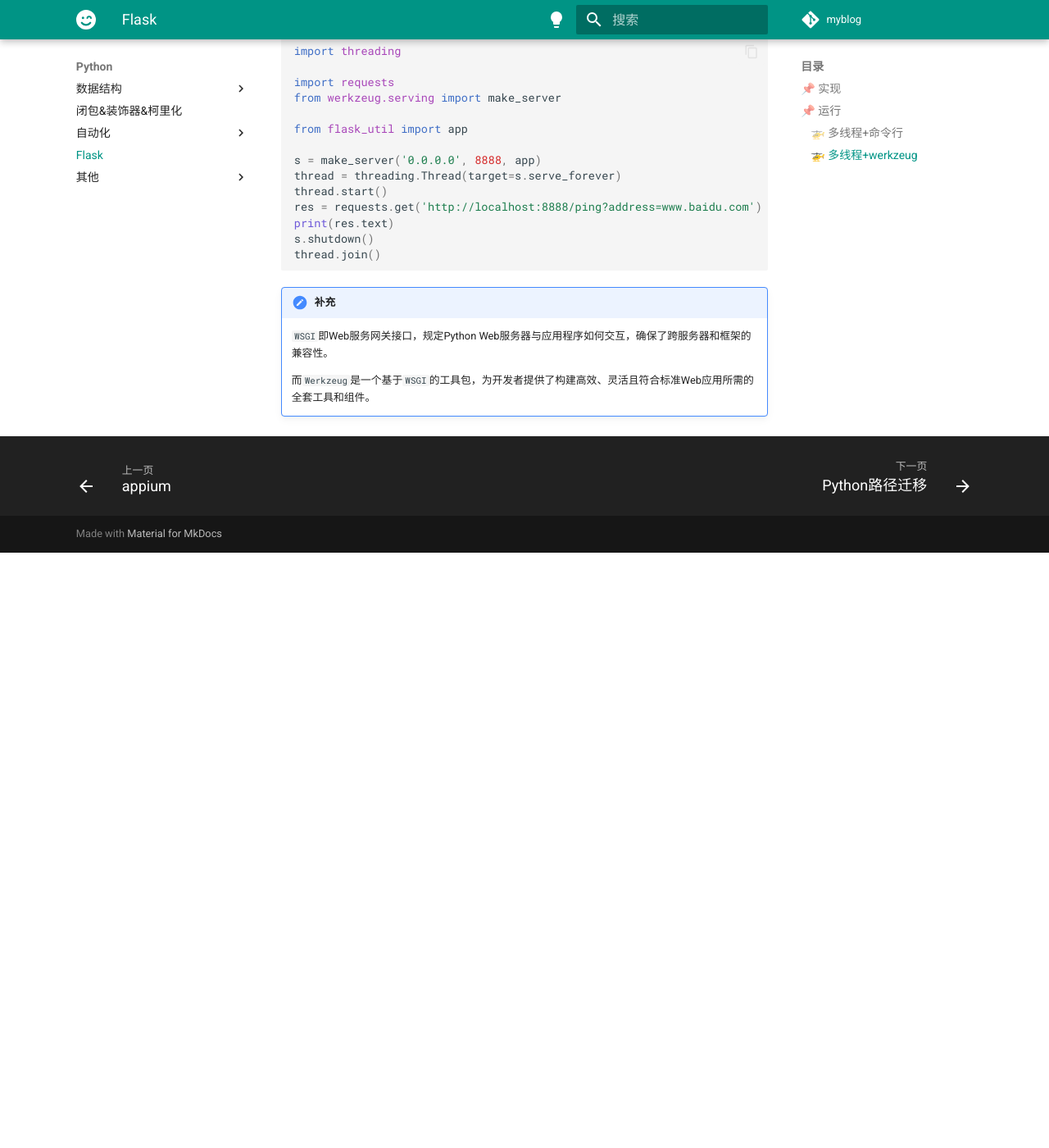
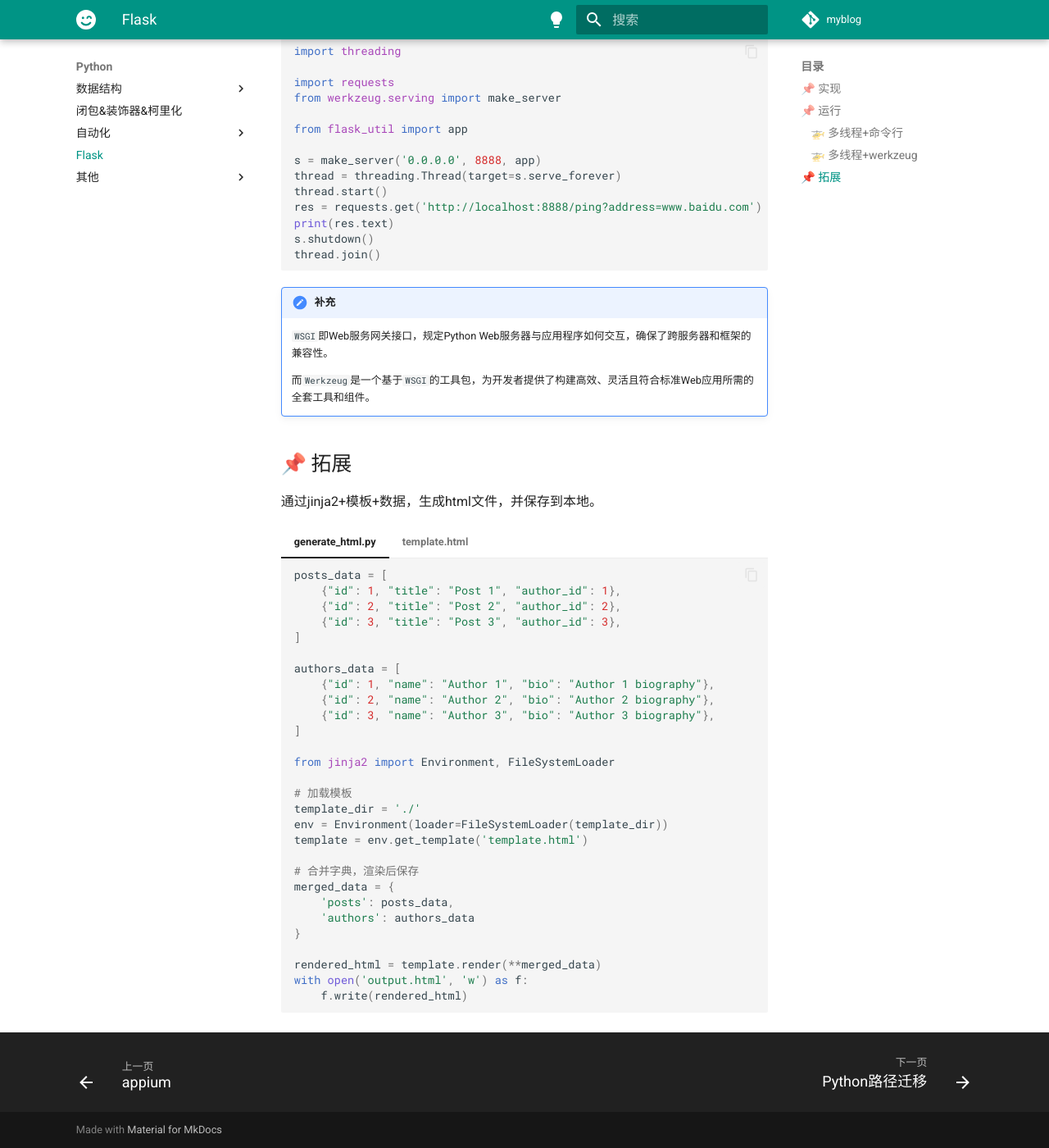
Before and after one commit to Jork-S-B/Jork-S-B.github.io, an MkDocs documentation site: the page built from docs/python/web/flask.md, in a window 1280 px wide and 1400 px high, scrolled down 3802 px. Shown: the whole window at 82% size. Built offline with MkDocs 1.6.1 and Material for MkDocs 9.7.7, drawn with Linux system fonts in a browser that asks for light colours; comment, search, counter and statistics services are not loaded; before the commit the page ends 4476 px from its top, so only the background shows below that.

Commit message:
补充`generate_html`

````diff
--- a/docs/python/web/flask.md
+++ b/docs/python/web/flask.md
@@ -303,3 +303,68 @@ thread.join()
     `WSGI`即Web服务网关接口，规定Python Web服务器与应用程序如何交互，确保了跨服务器和框架的兼容性。
 
     而`Werkzeug`是一个基于`WSGI`的工具包，为开发者提供了构建高效、灵活且符合标准Web应用所需的全套工具和组件。
+
+
+## 📌 拓展
+
+通过jinja2+模板+数据，生成html文件，并保存到本地。
+
+=== "generate_html.py"
+
+    ```python
+    posts_data = [
+        {"id": 1, "title": "Post 1", "author_id": 1},
+        {"id": 2, "title": "Post 2", "author_id": 2},
+        {"id": 3, "title": "Post 3", "author_id": 3},
+    ]
+
+    authors_data = [
+        {"id": 1, "name": "Author 1", "bio": "Author 1 biography"},
+        {"id": 2, "name": "Author 2", "bio": "Author 2 biography"},
+        {"id": 3, "name": "Author 3", "bio": "Author 3 biography"},
+    ]
+
+    from jinja2 import Environment, FileSystemLoader
+
+    # 加载模板
+    template_dir = './'
+    env = Environment(loader=FileSystemLoader(template_dir))
+    template = env.get_template('template.html')
+
+    # 合并字典，渲染后保存
+    merged_data = {
+        'posts': posts_data,
+        'authors': authors_data
+    }
+
+    rendered_html = template.render(**merged_data)
+    with open('output.html', 'w') as f:
+        f.write(rendered_html)
+
+    ```
+
+=== "template.html"
+
+    ```html
+    <!DOCTYPE html>
+    <html lang="en">
+    <head>
+        <meta charset="UTF-8">
+        <meta name="viewport" content="width=device-width, initial-scale=1.0">
+        <title>Multiple Data Dictionaries Example</title>
+    </head>
+    <body>
+        <h1>Articles</h1>
+        <ul>
+            {% for post in posts if post.author_id != 3 %}
+                <li>
+                    <h2>{{ post.title }}</h2>
+                    <p>By {{ authors[post.author_id-1].name }}</p>
+                    <p>{{ authors[post.author_id-1].bio | truncate(10) }}</p>
+                </li>
+            {% endfor %}
+        </ul>
+    </body>
+    </html>
+
+    ```
````
